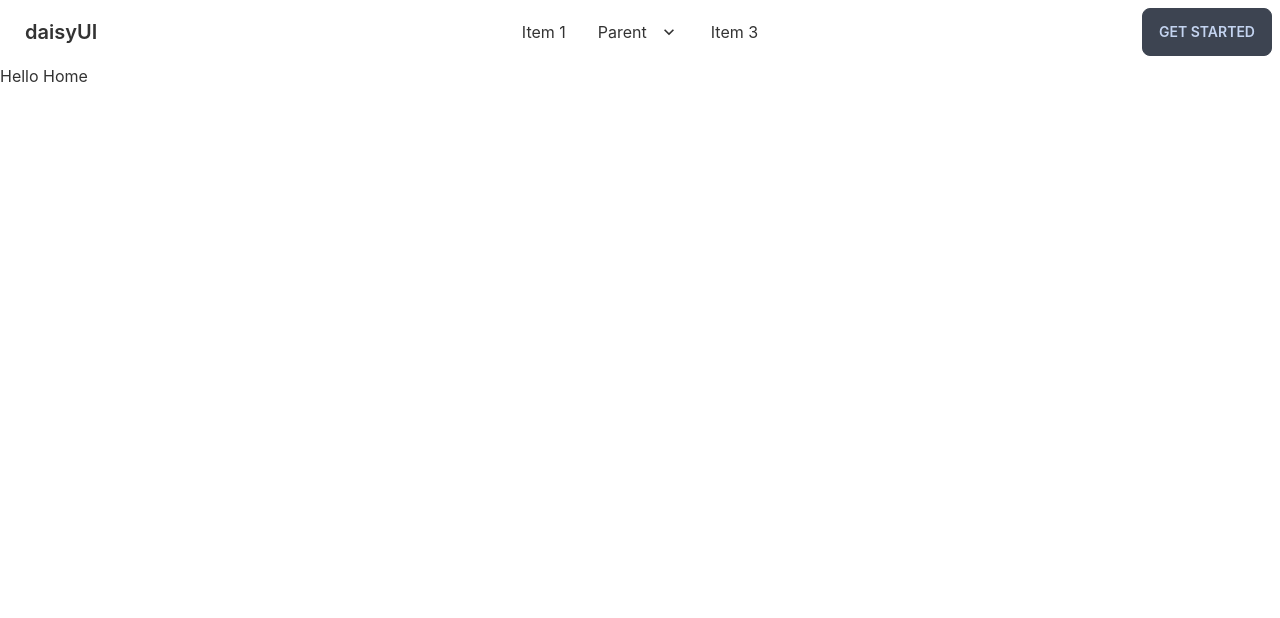
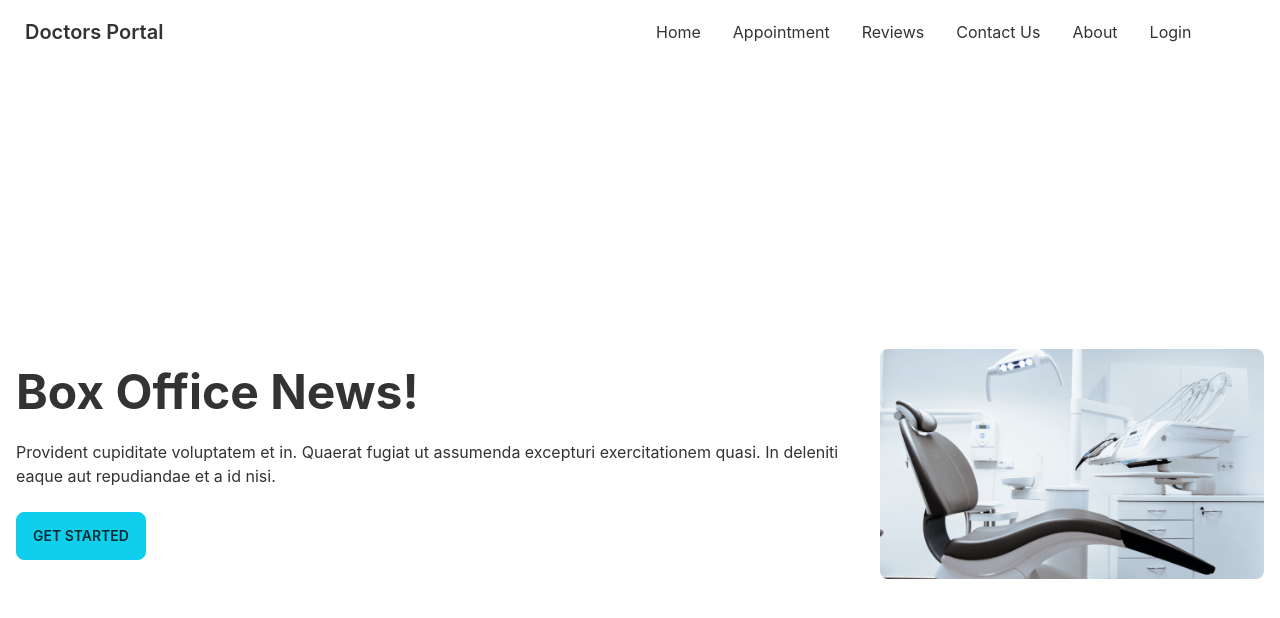
Before and after one commit to Micro-dot/doctoras-portal, a React (Create React App) app: page / in a window 1280 px wide. Shown: the top 618 px of the page. Built offline with nearby package versions, Linux system fonts and the light colour scheme.

Commit message:
Banner Added

```diff
--- a/src/App.js
+++ b/src/App.js
@@ -2,6 +2,7 @@
 import './App.css';
 import About from './Pages/About/About';
 import Home from './Pages/Home/Home';
+import Login from './Pages/Login/Login';
 import Navber from './Pages/Shared/Navber';
 
 function App() {
@@ -9,8 +10,9 @@
     <div>
       <Navber></Navber>
       <Routes>
-        <Route path='/' element={<Home></Home>}></Route>
-        <Route path='/' element={<About></About>}></Route>
+        <Route path='/' element={<Home/>}></Route>
+        <Route path='/about' element={<About/>}></Route>
+        <Route path='/login' element={<Login/>}></Route>
       </Routes>
     </div>
   );
--- /dev/null
+++ b/src/Pages/Home/Banner.js
@@ -0,0 +1,18 @@
+import React from 'react';
+import chair from '../../assets/images/chair.png' ;
+const Banner = () => {
+    return (
+        <div class="hero min-h-screen">
+            <div class="hero-content flex-col lg:flex-row-reverse">
+                <img src={chair} class="max-w-sm rounded-lg shadow-2x1"/>
+                <div>
+                    <h1 class="text-5xl font-bold">Box Office News!</h1>
+                    <p class="py-6">Provident cupiditate voluptatem et in. Quaerat fugiat ut assumenda excepturi exercitationem quasi. In deleniti eaque aut repudiandae et a id nisi.</p>
+                    <button class="btn btn-primary">Get Started</button>
+                </div>
+            </div>
+        </div>
+    );
+};
+
+export default Banner;
--- a/src/Pages/Home/Home.js
+++ b/src/Pages/Home/Home.js
@@ -1,9 +1,10 @@
 import React from 'react';
+import Banner from './Banner';
 
 const Home = () => {
     return (
         <div>
-            <h2>Hello Home</h2>
+            <Banner></Banner>
         </div>
     );
 };
--- /dev/null
+++ b/src/Pages/Login/Login.js
@@ -0,0 +1,11 @@
+import React from 'react';
+
+const Login = () => {
+    return (
+        <div>
+           <h1>This is login</h1>
+        </div>
+    );
+};
+
+export default Login;<h1>This is login</h1>
--- a/src/Pages/Shared/Navber.js
+++ b/src/Pages/Shared/Navber.js
@@ -1,6 +1,16 @@
 import React from 'react';
+import { Link } from 'react-router-dom';
 
 const Navber = () => {
+    const menuItems =
+        <>
+            <li><Link to="/home">Home</Link></li>
+            <li><Link to="/appointment">Appointment</Link></li>
+            <li><Link to="/reviews">Reviews</Link></li>
+            <li><Link to="/contact">Contact Us</Link></li>
+            <li><Link to="/about">About</Link></li>
+            <li><Link to="/login">Login</Link></li>
+        </>
     return (
         <div class="navbar bg-base-100">
             <div class="navbar-start">
@@ -9,40 +19,15 @@
                         <svg xmlns="http://www.w3.org/2000/svg" class="h-5 w-5" fill="none" viewBox="0 0 24 24" stroke="currentColor"><path stroke-linecap="round" stroke-linejoin="round" stroke-width="2" d="M4 6h16M4 12h8m-8 6h16" /></svg>
                     </label>
                     <ul tabindex="0" class="menu menu-compact dropdown-content mt-3 p-2 shadow bg-base-100 rounded-box w-52">
-                        <li><a>Item 1</a></li>
-                        <li tabindex="0">
-                            <a class="justify-between">
-                                Parent
-                                <svg class="fill-current" xmlns="http://www.w3.org/2000/svg" width="24" height="24" viewBox="0 0 24 24"><path d="M8.59,16.58L13.17,12L8.59,7.41L10,6L16,12L10,18L8.59,16.58Z" /></svg>
-                            </a>
-                            <ul class="p-2">
-                                <li><a>Submenu 1</a></li>
-                                <li><a>Submenu 2</a></li>
-                            </ul>
-                        </li>
-                        <li><a>Item 3</a></li>
+                        {menuItems}
                     </ul>
                 </div>
-                <a class="btn btn-ghost normal-case text-xl">daisyUI</a>
+                <a class="btn btn-ghost normal-case text-xl">Doctors Portal</a>
             </div>
             <div class="navbar-center hidden lg:flex">
                 <ul class="menu menu-horizontal p-0">
-                    <li><a>Item 1</a></li>
-                    <li tabindex="0">
-                        <a>
-                            Parent
-                            <svg class="fill-current" xmlns="http://www.w3.org/2000/svg" width="20" height="20" viewBox="0 0 24 24"><path d="M7.41,8.58L12,13.17L16.59,8.58L18,10L12,16L6,10L7.41,8.58Z" /></svg>
-                        </a>
-                        <ul class="p-2">
-                            <li><a>Submenu 1</a></li>
-                            <li><a>Submenu 2</a></li>
-                        </ul>
-                    </li>
-                    <li><a>Item 3</a></li>
+                    {menuItems}
                 </ul>
-            </div>
-            <div class="navbar-end">
-                <a class="btn">Get started</a>
             </div>
         </div>
     );
```
